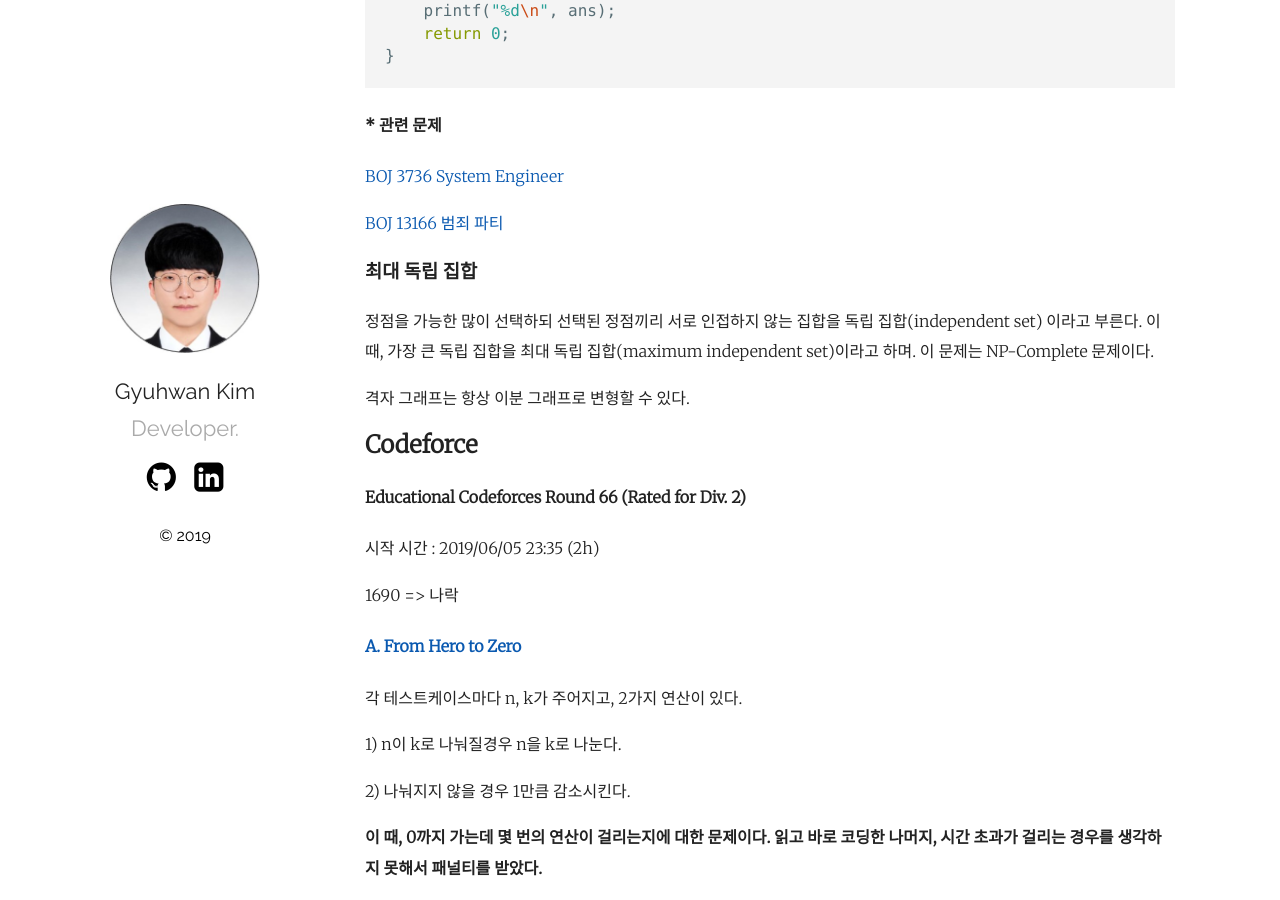
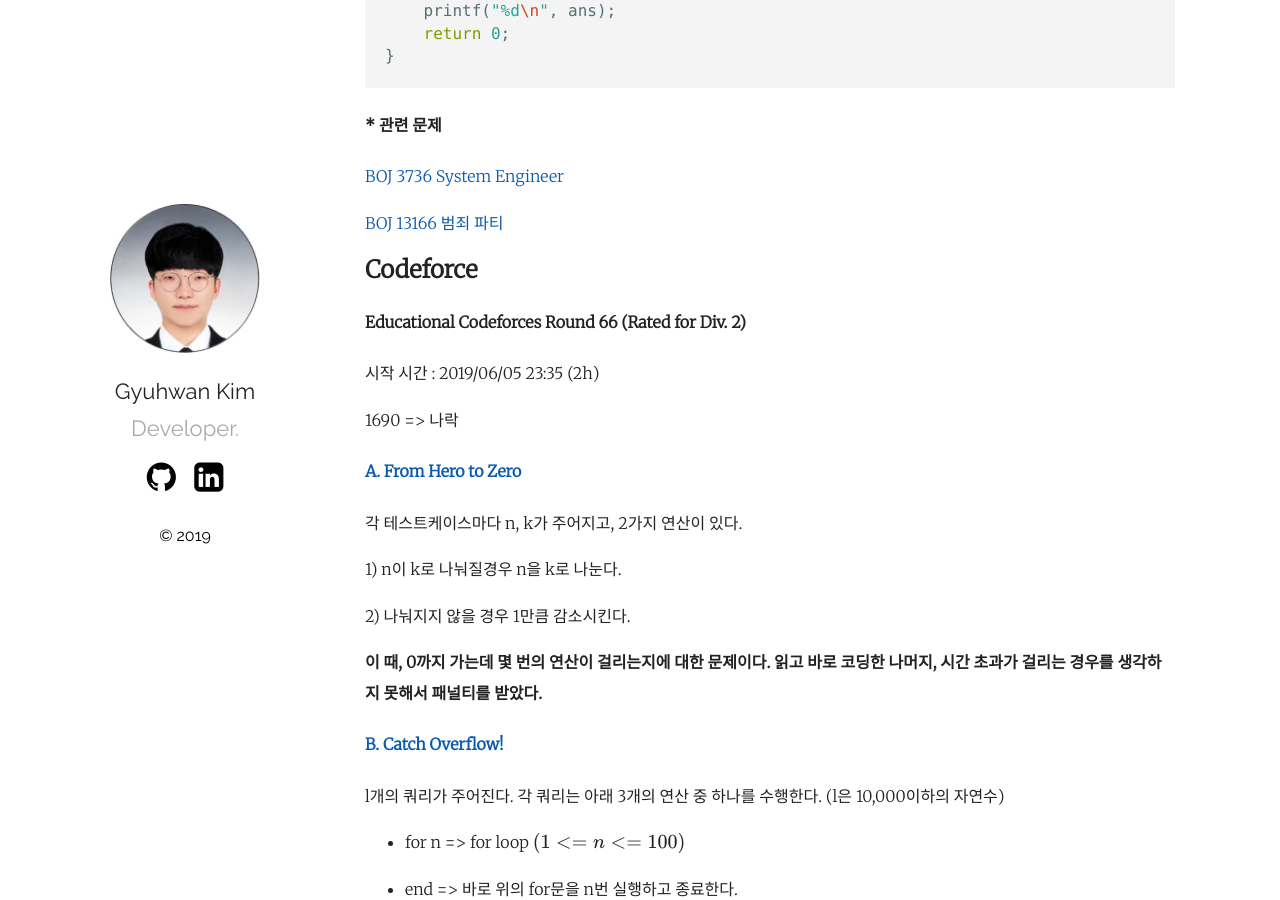
Before and after one commit to kimkyuhwan/kimkyuhwan.github.io, a Jekyll site: the page built from _posts/2019-06-05-gyuhwan-diary.md, in a window 1280 px wide and 900 px high, scrolled down 4453 px. Built offline with Jekyll 4.4.1, drawn with Linux system fonts in a browser that asks for light colours; formulas are drawn with MathJax 3.

Commit message:
remove independent

```diff
--- a/_posts/2019-06-05-gyuhwan-diary.md
+++ b/_posts/2019-06-05-gyuhwan-diary.md
@@ -221,14 +221,6 @@
 
 
 
-### 최대 독립 집합
-
-정점을 가능한 많이 선택하되 선택된 정점끼리 서로 인접하지 않는 집합을 독립 집합(independent set) 이라고 부른다. 이 때, 가장 큰 독립 집합을 최대 독립 집합(maximum independent set)이라고 하며. 이 문제는 NP-Complete 문제이다.
-
-격자 그래프는 항상 이분 그래프로 변형할 수 있다.
-
-
-
 ## Codeforce
 
 #### Educational Codeforces Round 66 (Rated for Div. 2)
@@ -317,14 +309,14 @@
 $$
 가 된다.
 
-대회가 끝난 후 친구에게 풀이법을 듣고 풀었다. 풀이법은 간단하다. 위의 예제처럼 나눠질 경우
+**대회가 끝난 후 친구에게 풀이법을 듣고 풀었다. 풀이법은 간단하다. 위의 예제처럼 나눠질 경우**
 $$
 [1,-2,-3,4,-5,6,-7] + [4,-5,6,-7]+[6,-7]
 $$
-로 나타낼 수 있다. 가중치가 각각 1, 2, 3이기 때문에 3번째 블록은 3번 더해지고, 2번째 블록은 2번 더해지고 1번째 블록은 1번 더해진다는 뜻
+**로 나타낼 수 있다. 가중치가 각각 1, 2, 3이기 때문에 3번째 블록은 3번 더해지고, 2번째 블록은 2번 더해지고 1번째 블록은 1번 더해진다는 뜻**
 
-그래서,
+**그래서,**
 $$
 psum[i]= psum[i+1]+arr[i]
 $$
-와 같은 식으로 Partial Sum을 구성하고,  먼저 ans에 psum[1]을 더해준다. 그리고 psum[2]~ psum[n]을 vector에 넣고 내림차순으로 정렬한 후 가장 큰 값부터 차례대로 k-1개를 더해주면 정답이 나오게 된다.
+**와 같은 식으로 Partial Sum을 구성하고,  먼저 ans에 psum[1]을 더해준다. 그리고 psum[2]~ psum[n]을 vector에 넣고 내림차순으로 정렬한 후 가장 큰 값부터 차례대로 k-1개를 더해주면 정답이 나오게 된다.**
```
